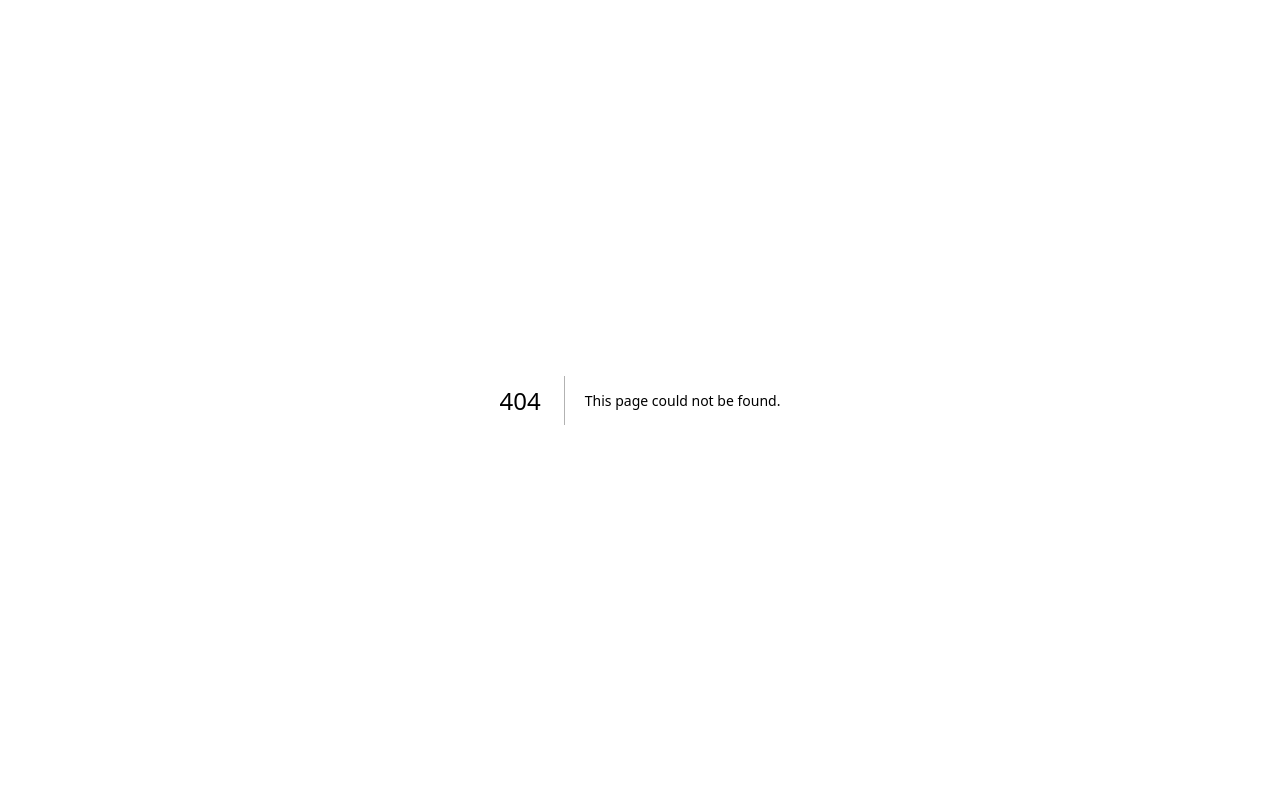
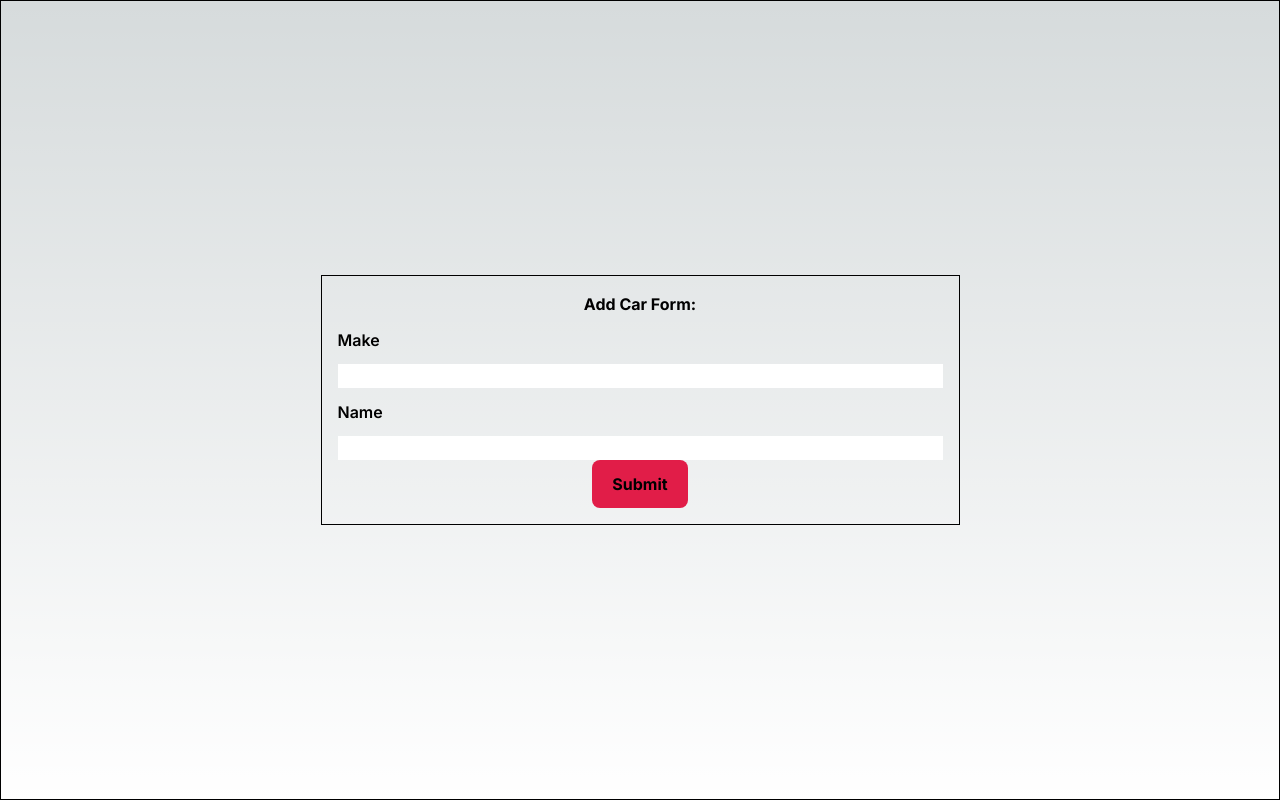
Before and after one commit to FFilip05/cars-info, a Next.js app: page /cars/create in a window 1280 px wide. Before the commit this address had no page. Built offline with nearby package versions, Linux system fonts and the light colour scheme.

Commit message:
added create page for adding cars to db

```diff
--- /dev/null
+++ b/app/cars/create/page.tsx
@@ -0,0 +1,21 @@
+import { createCar } from "@/app/lib/actions";
+export default async function Page() {
+
+    return(
+      <div className="border border-black capitalize flex justify-center h-lvh">
+        <div className="flex flex-col m-auto w-1/2 border border-black p-4 ">
+      <h1 className="font-bold text-center">Add Car form:</h1>
+     <form  action={createCar} className=" flex flex-col">
+     <label htmlFor="make" className="font-semibold my-3">
+      make
+    </label>
+    <input type="text" name="make" id="make" required/>
+    <label htmlFor="name" className="font-semibold my-3">
+      name
+    </label>
+    <input type="text" name="name" id="name" required />
+    <button type="submit" className="font-bold bg-rose-600 mx-auto px-5 py-3 rounded-lg" >Submit</button>
+  </form>
+  </div></div>
+    )
+  }
```
